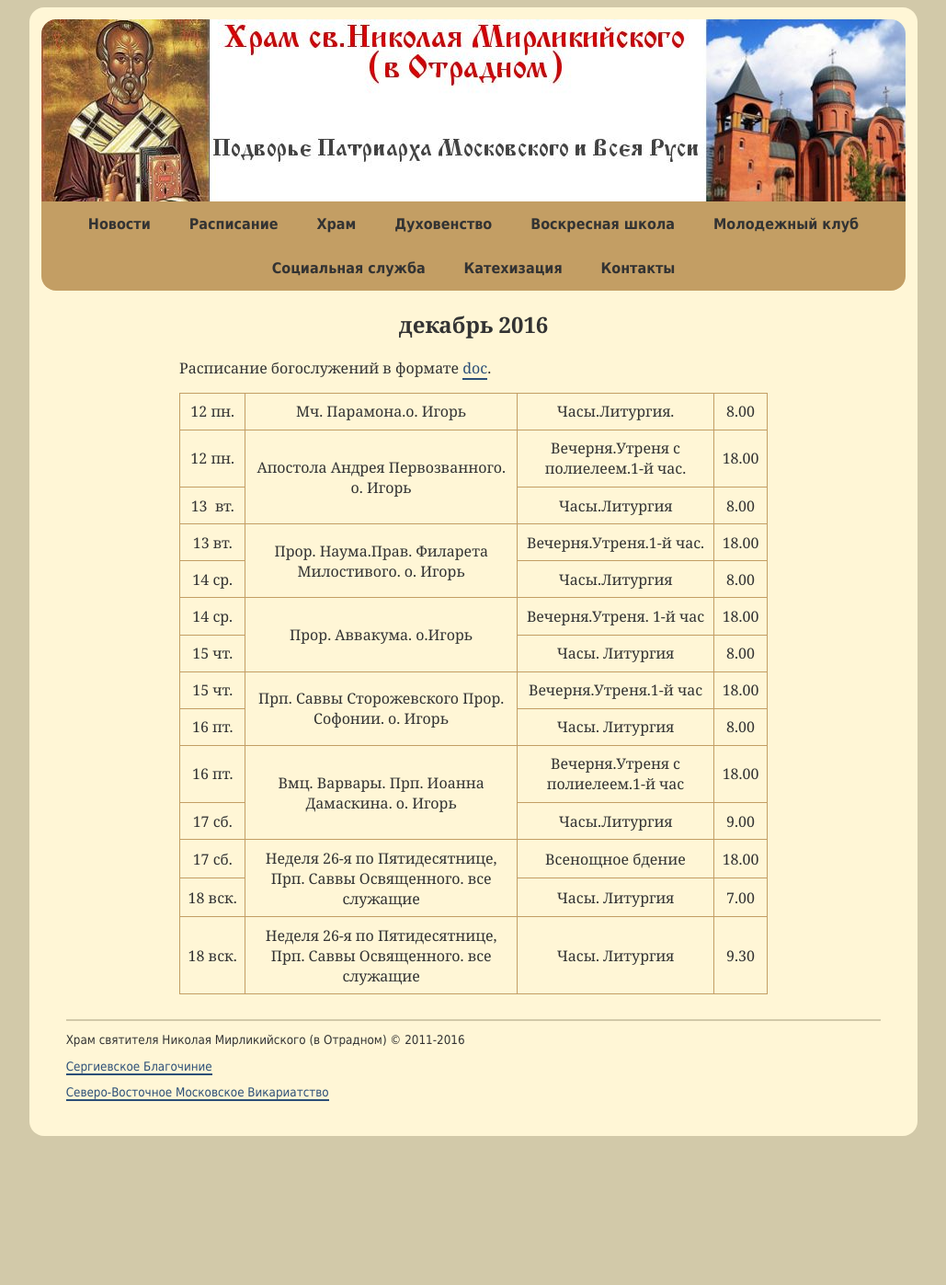
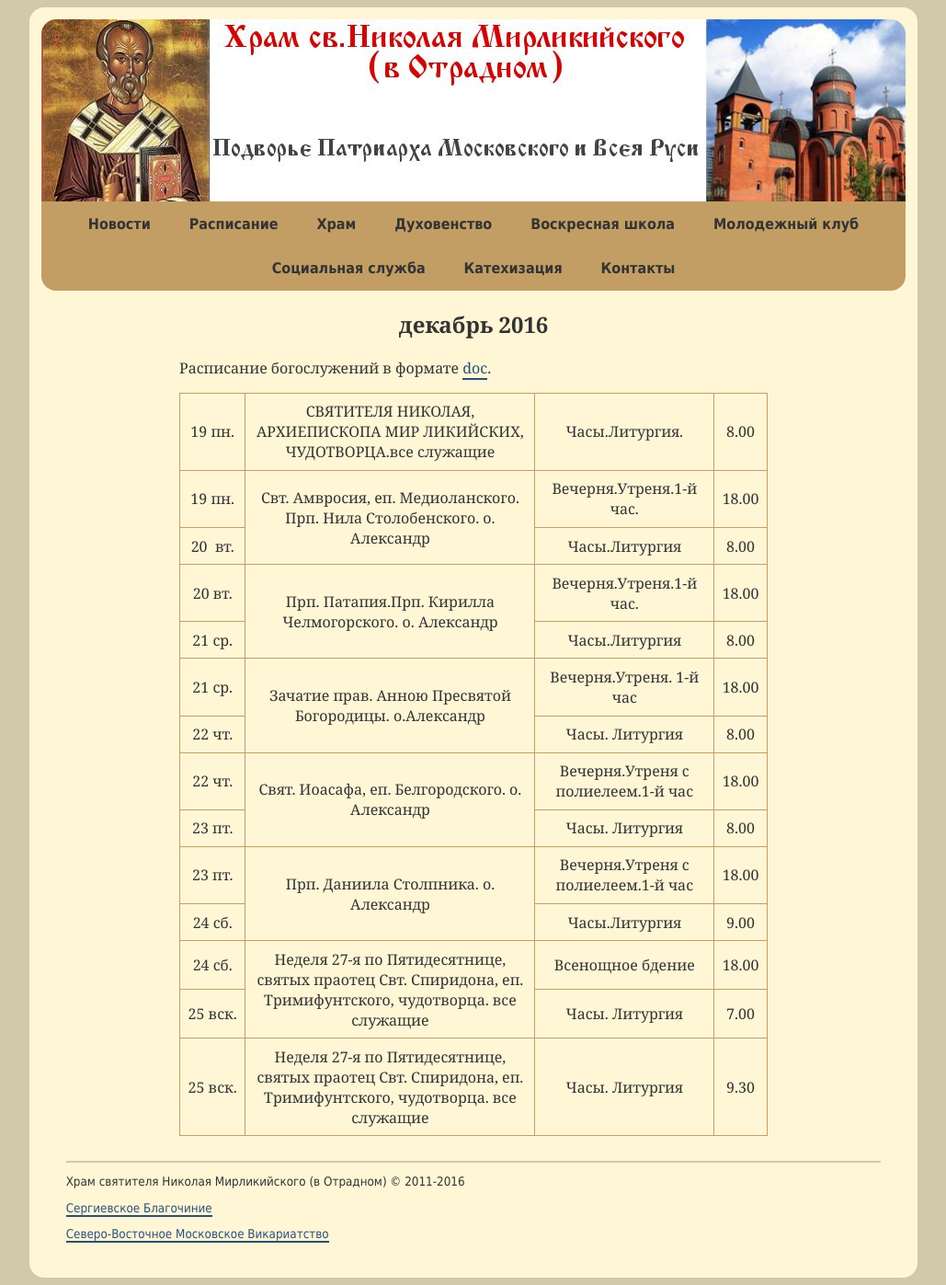
Before and after one commit to hramotradnoe/hramotradnoe.github.io, a Jekyll site: the page built from schedule/index.html, in a window 1280 px wide. Shown: the whole page at 92% size, without its empty margins (125-1154 px from the left). Built offline with Jekyll 4.4.1, drawn with Linux system fonts in a browser that asks for light colours; before the commit the page ends 1243 px from its top, so only the background shows below that.

Commit message:
Update schedule.yml

```diff
--- a/_data/schedule.yml
+++ b/_data/schedule.yml
@@ -1,61 +1,61 @@
 period: декабрь 2016
 link: "https://docs.google.com/document/d/10fzQbImX9W5BLX_lqQ-omGHLbLWVjTwuPOui2RwtgJo/edit"
 timetable:
- - description : "Мч. Парамона.о. Игорь"
+ - description : "СВЯТИТЕЛЯ НИКОЛАЯ, АРХИЕПИСКОПА МИР ЛИКИЙСКИХ, ЧУДОТВОРЦА.все служащие"
    services    :
-      - day   : 12&nbsp;пн.
+      - day   : 19&nbsp;пн.
         time  : '8.00'
         title : "Часы.Литургия."
- - description : "Апостола Андрея Первозванного. о. Игорь"
+ - description : "Свт. Амвросия, еп. Медиоланского. Прп. Нила Столобенского. о. Александр"
    services    :
-      - day   : 12&nbsp;пн.
+      - day   : 19&nbsp;пн.
         time  : '18.00'
-        title : "Вечерня.Утреня с полиелеем.1-й час."
-      - day   : 13&nbsp; вт.
+        title : "Вечерня.Утреня.1-й час."
+      - day   : 20&nbsp; вт.
         time  : '8.00'
         title : "Часы.Литургия"
- - description : "Прор. Наума.Прав. Филарета Милостивого. о. Игорь"
+ - description : "Прп. Патапия.Прп. Кирилла Челмогорского. о. Александр"
    services    :
-      - day   : 13&nbsp;вт.
+      - day   : 20&nbsp;вт.
         time  : '18.00'
         title : "Вечерня.Утреня.1-й час."
-      - day   : 14&nbsp;ср.
+      - day   : 21&nbsp;ср.
         time  : '8.00'
         title : "Часы.Литургия"
- - description : "Прор. Аввакума. о.Игорь"
+ - description : "Зачатие прав. Анною Пресвятой Богородицы. о.Александр"
    services    :
-      - day   : 14&nbsp;ср.
+      - day   : 21&nbsp;ср.
         time  : '18.00'
         title : "Вечерня.Утреня. 1-й час"
-      - day   : 15&nbsp;чт.
+      - day   : 22&nbsp;чт.
         time  : '8.00'
         title : "Часы. Литургия"
- - description : "Прп. Саввы Сторожевского Прор. Софонии. о. Игорь"
+ - description : "Свят. Иоасафа, еп. Белгородского. о. Александр"
    services    :
-      - day   : 15&nbsp;чт.
+      - day   : 22&nbsp;чт.
         time  : '18.00'
-        title : "Вечерня.Утреня.1-й час"
-      - day   : 16&nbsp;пт.
+        title : "Вечерня.Утреня с полиелеем.1-й час"
+      - day   : 23&nbsp;пт.
         time  : '8.00'
         title : "Часы. Литургия"
- - description : "Вмц. Варвары. Прп. Иоанна Дамаскина. о. Игорь"
+ - description : "Прп. Даниила Столпника. о. Александр"
    services    :
-      - day   : 16&nbsp;пт.
+      - day   : 23&nbsp;пт.
         time  : '18.00'
         title : "Вечерня.Утреня  с полиелеем.1-й час"
-      - day   : 17&nbsp;сб.
+      - day   : 24&nbsp;сб.
         time  : '9.00'
         title : "Часы.Литургия"
- - description : "Неделя 26-я по Пятидесятнице, Прп. Саввы Освященного. все служащие"
+ - description : "Неделя 27-я по Пятидесятнице, святых праотец Свт. Спиридона, еп. Тримифунтского, чудотворца. все служащие"
    services    :
-      - day   : 17&nbsp;сб.
+      - day   : 24&nbsp;сб.
         time  : '18.00'
         title : "Всенощное бдение"
-      - day   : 18&nbsp;вск.
+      - day   : 25&nbsp;вск.
         time  : '7.00'
         title : "Часы. Литургия"
- - description : "Неделя 26-я по Пятидесятнице, Прп. Саввы Освященного. все служащие"
+ - description : "Неделя 27-я по Пятидесятнице, святых праотец Свт. Спиридона, еп. Тримифунтского, чудотворца. все служащие"
    services    :
-      - day   : 18&nbsp;вск.
+      - day   : 25&nbsp;вск.
         time  : '9.30'
         title : "Часы. Литургия"
```
